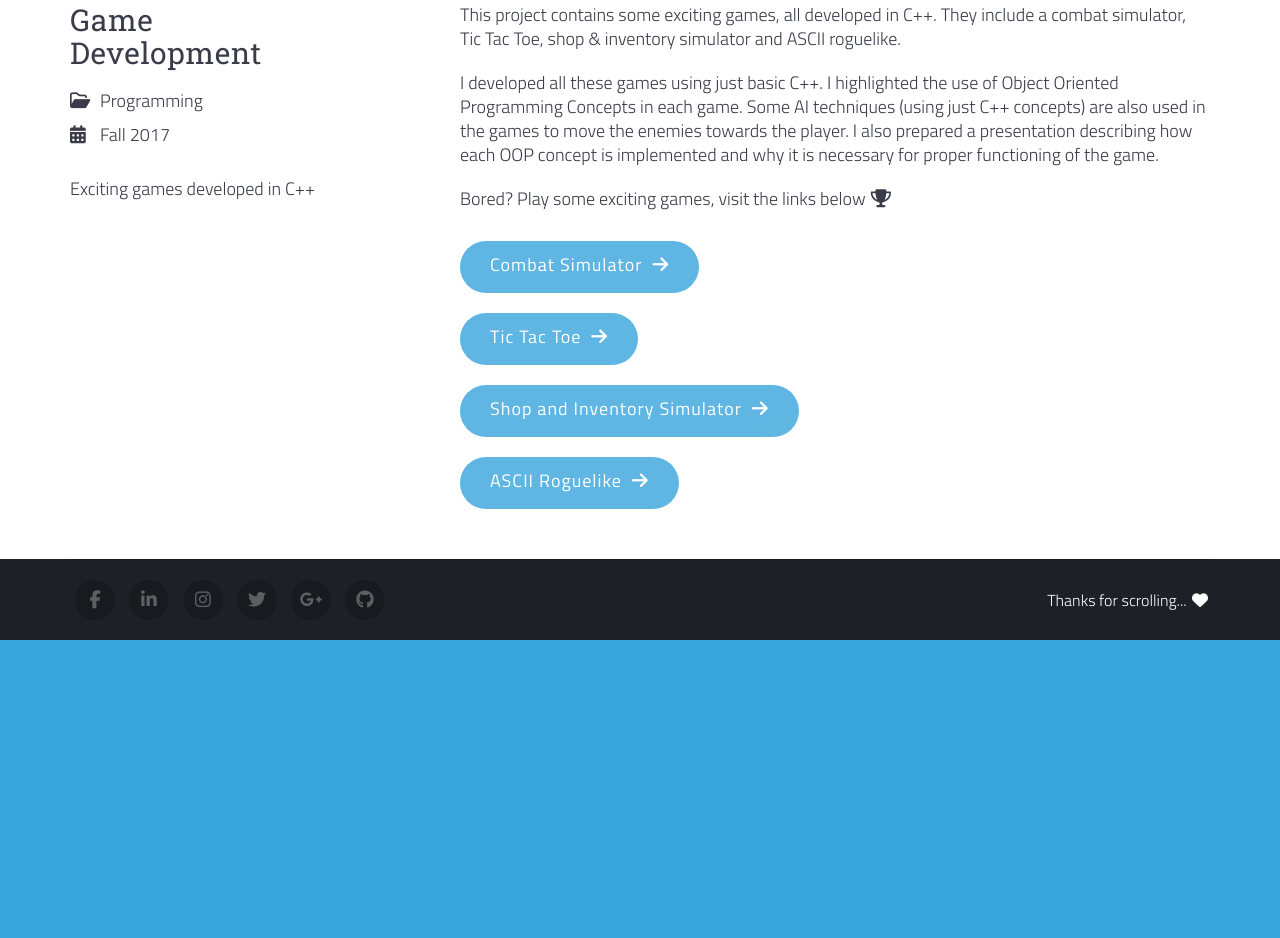
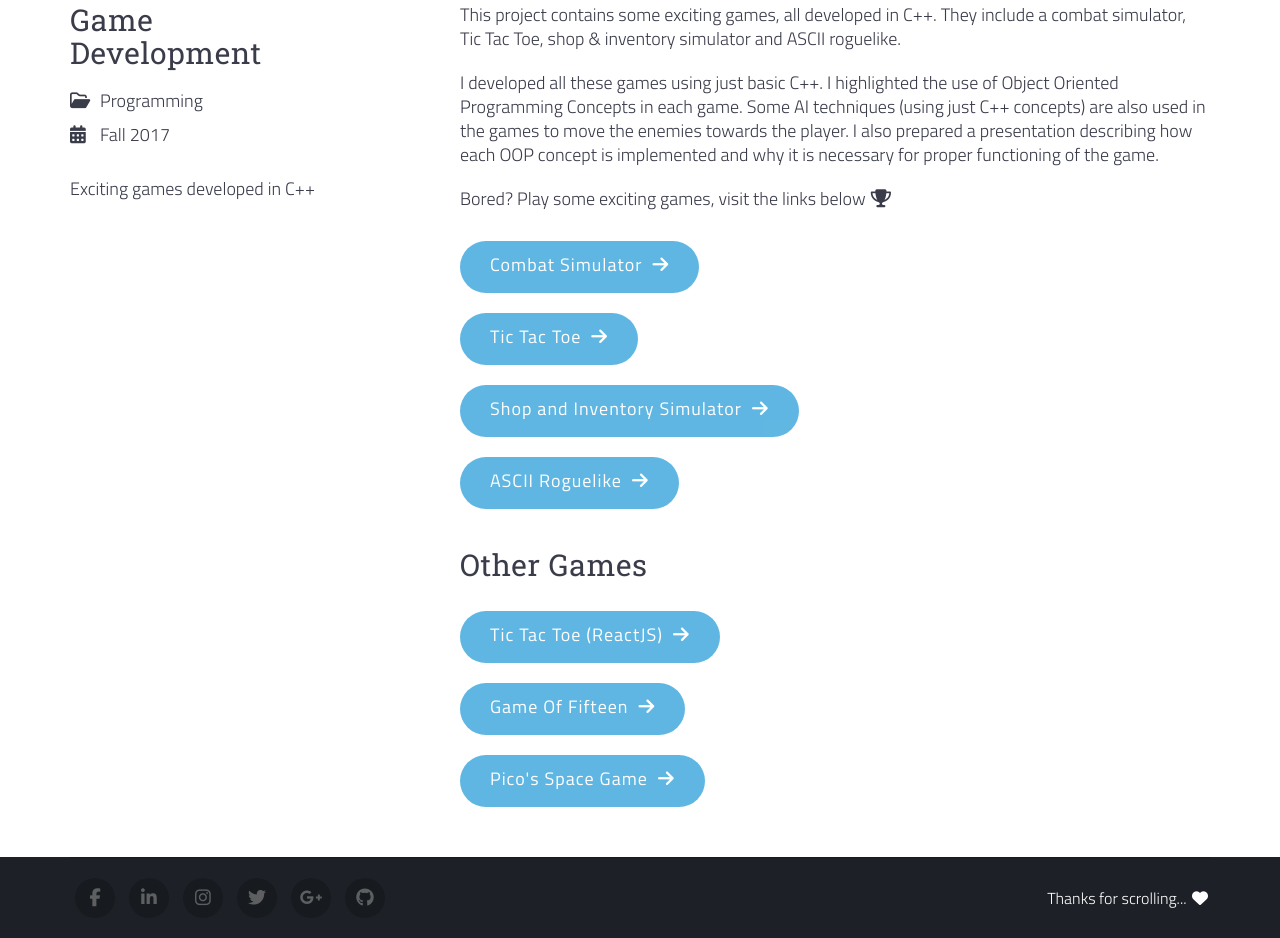
Before and after one commit to heizaman/heizaman.github.io, a plain HTML site: page me/projects/gamedevelopment.html in a window 1280 px wide. Shown: the part 851-1789 px from the top of the page. Before the commit the page ends 1491 px from the top, so only its background shows below. Drawn offline with nearby package versions, Linux system fonts and the light colour scheme.

Commit message:
Other Games added on Game Development project page

```diff
--- a/me/projects/gamedevelopment.html
+++ b/me/projects/gamedevelopment.html
@@ -102,6 +102,14 @@
 										<a class="btn btn-meflat icon-right" href="https://github.com/heizaman/ShopAndInventorySimulator" target="_blank" style="margin: 10px 0;">Shop and Inventory Simulator<i class="fa fa-arrow-right"></i></a>
 										<br />
 										<a class="btn btn-meflat icon-right" href="https://github.com/heizaman/ASCIIroguelike" target="_blank" style="margin: 10px 0;">ASCII Roguelike<i class="fa fa-arrow-right"></i></a>
+										<br />
+										<br />
+										<h2>Other Games</h2>
+										<a class="btn btn-meflat icon-right" href="./tictactoe.html" target="_blank" style="margin: 10px 0;">Tic Tac Toe (ReactJS)<i class="fa fa-arrow-right"></i></a>
+										<br />
+										<a class="btn btn-meflat icon-right" href="./gameoffifteen.html" target="_blank" style="margin: 10px 0;">Game Of Fifteen<i class="fa fa-arrow-right"></i></a>
+										<br />
+										<a class="btn btn-meflat icon-right" href="./picospacegame.html" target="_blank" style="margin: 10px 0;">Pico's Space Game<i class="fa fa-arrow-right"></i></a>
 									</p>
 								</div>
 							</div>
```
